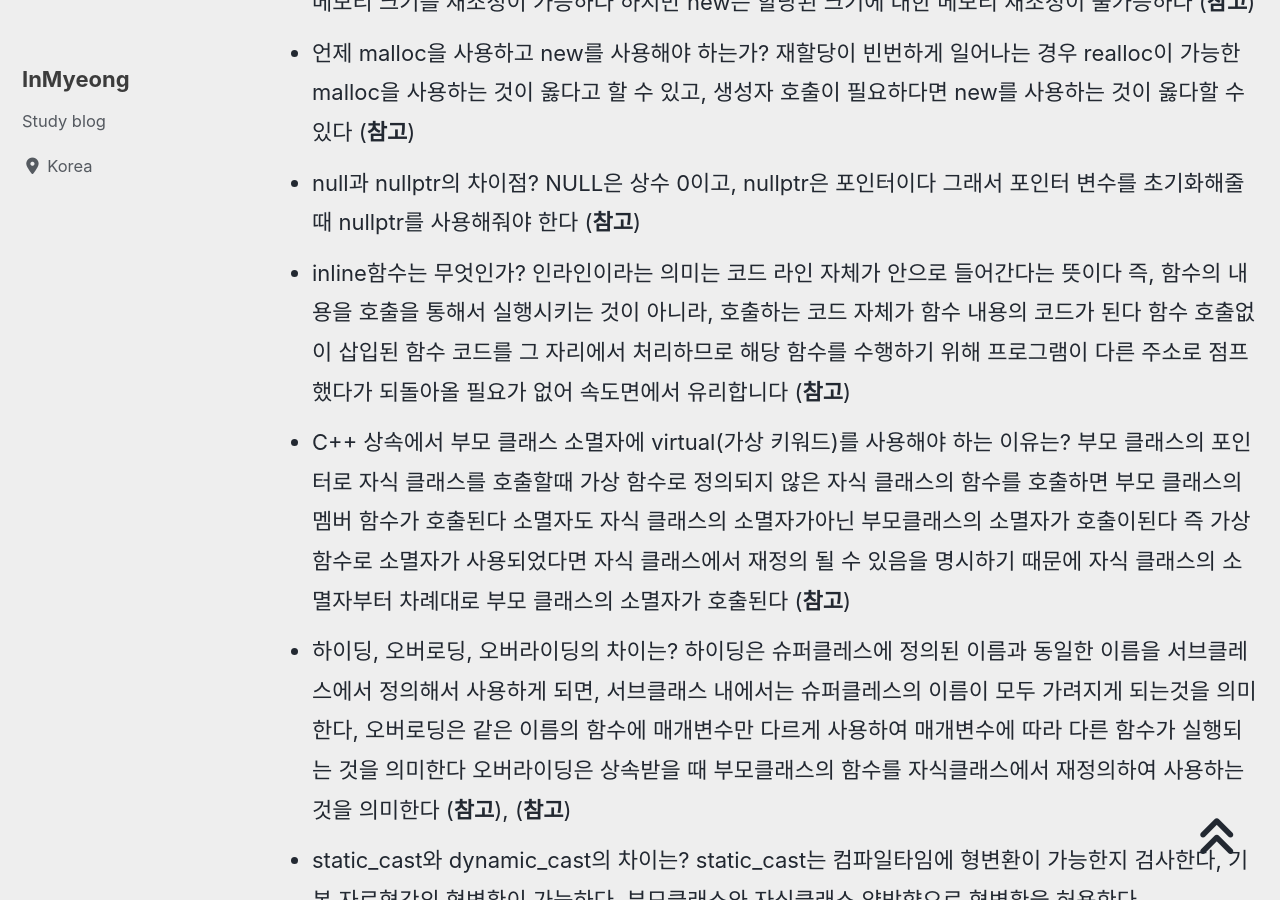
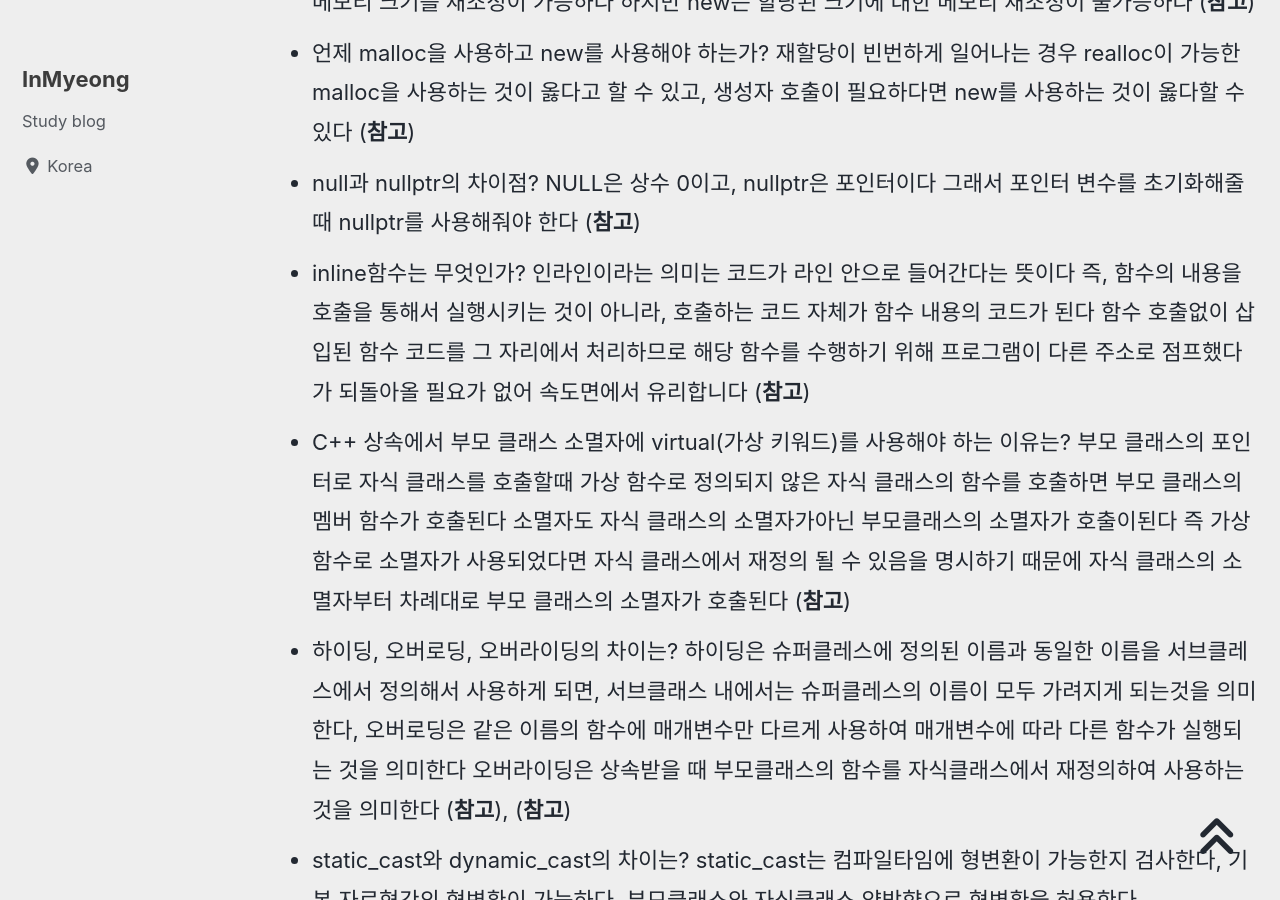
Before and after one commit to devMyeong/devMyeong.github.io, a Jekyll site: the page built from _posts/cs/2022-09-05-블로그-면접준비.md, in a window 1280 px wide and 900 px high, scrolled down 3165 px. Built offline with Jekyll 4.4.1, drawn with Linux system fonts in a browser that asks for light colours; cached includes are drawn as plain includes; nearby versions of some CDN libraries; some web fonts are replaced; comment, search, counter and statistics services are not loaded.

Commit message:
Chore : 인라인 함수 내용 수정

```diff
--- a/_posts/cs/2022-09-05-블로그-면접준비.md
+++ b/_posts/cs/2022-09-05-블로그-면접준비.md
@@ -39,7 +39,7 @@ last_modified_at: 2022-09-26
 - malloc, new에 대해서 차이점을 설명하면? 4가지 중요한 차이점이 있다 첫째, new를 이용해 객체를 생성하면 생성자가 호출된다 즉 초기값을 줄 수 있다, malloc은 생성자 호출 기능이 없다 즉 초기값을 줄 수 없다 두번째, malloc은 해당 포인터의 타입을 모르기 때문에 리턴 값의 자료형이 void* 이고 new는 해당 객체에 맞는 포인터을 리턴값으로 반환한다 세번째, new를 통해 객체생성시 에러가 발생하면 예외처리를 하지만 malloc은 예외처리 없이 NULL값을 반환하게 됩니다 네번째, malloc은 realloc으로 할당된 메모리 크기를 재조정이 가능하다 하지만 new는 할당된 크기에 대한 메모리 재조정이 불가능하다 ([**참고**](https://hwan-shell.tistory.com/12))
 - 언제 malloc을 사용하고 new를 사용해야 하는가? 재할당이 빈번하게 일어나는 경우 realloc이 가능한 malloc을 사용하는 것이 옳다고 할 수 있고, 생성자 호출이 필요하다면 new를 사용하는 것이 옳다할 수 있다 ([**참고**](https://cclient.tistory.com/m/11))
 - null과 nullptr의 차이점? NULL은 상수 0이고, nullptr은 포인터이다 그래서 포인터 변수를 초기화해줄 때 nullptr를 사용해줘야 한다 ([**참고**](https://velog.io/@t1won/C-%EB%84%90-%ED%8F%AC%EC%9D%B8%ED%84%B0-NULL%EA%B3%BC-nullptr))
-- inline함수는 무엇인가? 인라인이라는 의미는 코드 라인 자체가 안으로 들어간다는 뜻이다 즉, 함수의 내용을 호출을 통해서 실행시키는 것이 아니라, 호출하는 코드 자체가 함수 내용의 코드가 된다 함수 호출없이 삽입된 함수 코드를 그 자리에서 처리하므로 해당 함수를 수행하기 위해 프로그램이 다른 주소로 점프했다가 되돌아올 필요가 없어 속도면에서 유리합니다 ([**참고**](https://thinkpro.tistory.com/140))
+- inline함수는 무엇인가? 인라인이라는 의미는 코드가 라인 안으로 들어간다는 뜻이다 즉, 함수의 내용을 호출을 통해서 실행시키는 것이 아니라, 호출하는 코드 자체가 함수 내용의 코드가 된다 함수 호출없이 삽입된 함수 코드를 그 자리에서 처리하므로 해당 함수를 수행하기 위해 프로그램이 다른 주소로 점프했다가 되돌아올 필요가 없어 속도면에서 유리합니다 ([**참고**](https://thinkpro.tistory.com/140))
 - C++ 상속에서 부모 클래스 소멸자에 virtual(가상 키워드)를 사용해야 하는 이유는? 부모 클래스의 포인터로 자식 클래스를 호출할때 가상 함수로 정의되지 않은 자식 클래스의 함수를 호출하면 부모 클래스의 멤버 함수가 호출된다 소멸자도 자식 클래스의 소멸자가아닌 부모클래스의 소멸자가 호출이된다 즉 가상 함수로 소멸자가 사용되었다면 자식 클래스에서 재정의 될 수 있음을 명시하기 때문에 자식 클래스의 소멸자부터 차례대로 부모 클래스의 소멸자가 호출된다 ([**참고**](https://younggwan.tistory.com/45))
 - 하이딩, 오버로딩, 오버라이딩의 차이는? 하이딩은 슈퍼클레스에 정의된 이름과 동일한 이름을 서브클레스에서 정의해서 사용하게 되면, 서브클래스 내에서는 슈퍼클레스의 이름이 모두 가려지게 되는것을 의미한다, 오버로딩은 같은 이름의 함수에 매개변수만 다르게 사용하여 매개변수에 따라 다른 함수가 실행되는 것을 의미한다 오버라이딩은 상속받을 때 부모클래스의 함수를 자식클래스에서 재정의하여 사용하는 것을 의미한다 ([**참고**](https://spikez.tistory.com/173)), ([**참고**](https://cosyp.tistory.com/228))
 - static_cast와 dynamic_cast의 차이는? static_cast는 컴파일타임에 형변환이 가능한지 검사한다, 기본 자료형간의 형변환이 가능하다, 부모클래스와 자식클래스 양방향으로 형변환을 허용한다 dynamic_cast는 런타임타임에서 안정성을 검사한다, 기본 자료형간의 형변환이 불가능하다, 자식 클래스에서 부모 클래스로 형변환이 가능한것은 static_cast와 같지만 부모 클래스에서 자식 클래스로의 형변환은 하나 이상의 가상함수를 가진 다형성 클래스에 한해서만 가능하다 ([**참고**](https://mynameisdabin.tistory.com/20))
```
